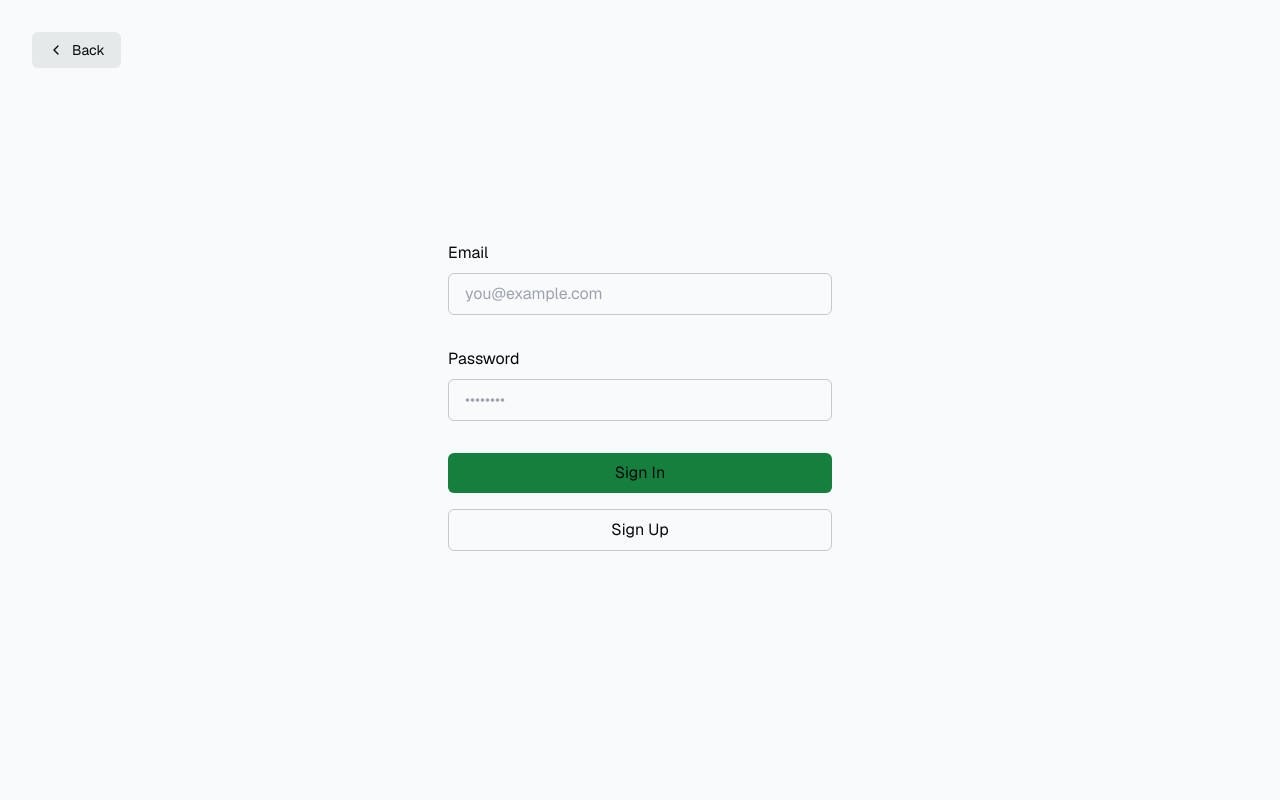
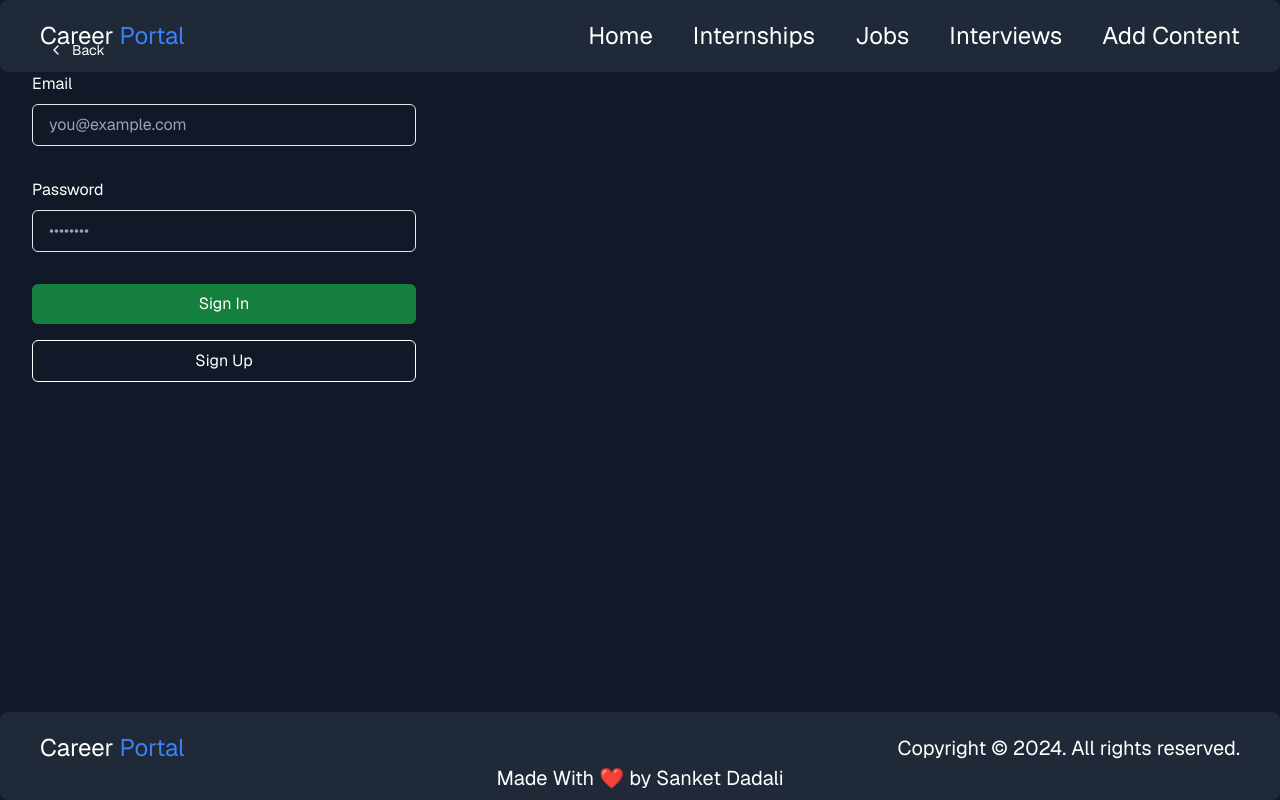
Before and after one commit to poseidonsanket/CareerPortal, a Next.js app: page /login in a window 1280 px wide. Built offline with nearby package versions, Linux system fonts and the light colour scheme.

Commit message:
Project Initialization with supabase and Header & Footer Added

```diff
--- a/app/globals.css
+++ b/app/globals.css
@@ -2,41 +2,8 @@
 @tailwind components;
 @tailwind utilities;
 
-@layer base {
-  :root {
-    --background: 200 20% 98%;
-    --btn-background: 200 10% 91%;
-    --btn-background-hover: 200 10% 89%;
-    --foreground: 200 50% 3%;
-  }
 
-  @media (prefers-color-scheme: dark) {
-    :root {
-      --background: 200 50% 3%;
-      --btn-background: 200 10% 9%;
-      --btn-background-hover: 200 10% 12%;
-      --foreground: 200 20% 96%;
-    }
-  }
+body {
+  background-color: #111827;
+  color: #ffffff;
 }
-
-@layer base {
-  * {
-    @apply border-foreground/20;
-  }
-}
-
-.animate-in {
-  animation: animateIn 0.3s ease 0.15s both;
-}
-
-@keyframes animateIn {
-  from {
-    opacity: 0;
-    transform: translateY(10px);
-  }
-  to {
-    opacity: 1;
-    transform: translateY(0);
-  }
-}
--- a/app/layout.tsx
+++ b/app/layout.tsx
@@ -1,5 +1,7 @@
 import { GeistSans } from "geist/font/sans";
 import "./globals.css";
+import { Header } from "@/components/Header";
+import Footer from "@/components/Footer";
 
 const defaultUrl = process.env.VERCEL_URL
   ? `https://${process.env.VERCEL_URL}`
@@ -7,8 +9,8 @@ const defaultUrl = process.env.VERCEL_URL
 
 export const metadata = {
   metadataBase: new URL(defaultUrl),
-  title: "Next.js and Supabase Starter Kit",
-  description: "The fastest way to build apps with Next.js and Supabase",
+  title: "Career Portal",
+  description: "",
 };
 
 export default function RootLayout({
@@ -18,9 +20,15 @@ export default function RootLayout({
 }) {
   return (
     <html lang="en" className={GeistSans.className}>
-      <body className="bg-background text-foreground">
-        <main className="min-h-screen flex flex-col items-center">
-          {children}
+      <body className="">
+        <main className="">
+          <div className="flex flex-col min-h-screen min-w-screen">
+            <Header />
+
+            <div className="flex-1 w-screen">{children}</div>
+
+            <Footer />
+          </div>
         </main>
       </body>
     </html>
--- /dev/null
+++ b/components/Footer.tsx
@@ -0,0 +1,23 @@
+import React from "react";
+
+const Footer = () => {
+  return (
+    <div className="w-screen bg-[#1F2937] h-max rounded-lg text-xl">
+      <div className="md:flex md:items-center md:justify-between md:pt-5 text-center w-full">
+        <div className="md:pl-10">
+          <h1 className="text-2xl">
+            <span>Career</span> <span className="text-blue-500">Portal</span>
+          </h1>
+        </div>
+        <div className="md:pr-10">
+          <h1>Copyright © 2024. All rights reserved.</h1>
+        </div>
+      </div>
+      <div className="flex justify-center pb-2">
+        Made With ❤️ by Sanket Dadali
+      </div>
+    </div>
+  );
+};
+
+export default Footer;
--- a/components/Header.tsx
+++ b/components/Header.tsx
@@ -1,44 +1,72 @@
-import NextLogo from "./NextLogo";
-import SupabaseLogo from "./SupabaseLogo";
+import {
+  Popover,
+  PopoverContent,
+  PopoverTrigger,
+} from "@/components/ui/popover";
+import { Button } from "@/components/ui/button";
+import Link from "next/link";
 
-export default function Header() {
+interface ButtonOutlineProps {
+  value: string;
+  href: string;
+}
+
+export function ButtonOutline(props: ButtonOutlineProps) {
+  const { value, href } = props;
   return (
-    <div className="flex flex-col gap-16 items-center">
-      <div className="flex gap-8 justify-center items-center">
-        <a
-          href="https://supabase.com/?utm_source=create-next-app&utm_medium=template&utm_term=nextjs"
-          target="_blank"
-          rel="noreferrer"
-        >
-          <SupabaseLogo />
-        </a>
-        <span className="border-l rotate-45 h-6" />
-        <a href="https://nextjs.org/" target="_blank" rel="noreferrer">
-          <NextLogo />
-        </a>
+    <Button
+      variant="outline"
+      className="bg-[#1F2937] text-white m-0 block w-full text-lg border border-white"
+    >
+      <Link href={href}>{value}</Link>
+    </Button>
+  );
+}
+
+export const Header = () => {
+  return (
+    <div className="text-2xl h-fit w-screen text-white bg-[#1F2937] rounded-lg">
+      <div className="flex justify-between items-center py-5">
+        <div>
+          <h1 className="pl-10">
+            <span>Career</span>
+            {" "}
+            <span className="text-blue-500">Portal</span>
+          </h1>
+        </div>
+        <div>
+          <ul className="flex items-center gap-10 pr-10">
+            <li>
+              <Link href="/">Home</Link>
+            </li>
+            <li>
+              <Link href="/internships">Internships</Link>
+            </li>
+            <li>
+              <Link href="/jobs">Jobs</Link>
+            </li>
+            <li>
+              <Link href="/experience">Interviews</Link>
+            </li>
+            <li>
+              <Popover>
+                <PopoverTrigger>Add Content</PopoverTrigger>
+                <PopoverContent className="bg-[#1F2937] text-white border border-white w-56 p-0 mt-4">
+                  <ButtonOutline value={"Add Jobs"} href={"/jobs/add"} />
+                  <ButtonOutline
+                    value={"Add Internships"}
+                    href={"/internships/add"}
+                  />
+                  <ButtonOutline
+                    value={"Add Experience"}
+                    href={"/experience/add"}
+                  />
+                </PopoverContent>
+              </Popover>
+            </li>
+          </ul>
+        </div>
       </div>
-      <h1 className="sr-only">Supabase and Next.js Starter Template</h1>
-      <p className="text-3xl lg:text-4xl !leading-tight mx-auto max-w-xl text-center">
-        The fastest way to build apps with{" "}
-        <a
-          href="https://supabase.com/?utm_source=create-next-app&utm_medium=template&utm_term=nextjs"
-          target="_blank"
-          className="font-bold hover:underline"
-          rel="noreferrer"
-        >
-          Supabase
-        </a>{" "}
-        and{" "}
-        <a
-          href="https://nextjs.org/"
-          target="_blank"
-          className="font-bold hover:underline"
-          rel="noreferrer"
-        >
-          Next.js
-        </a>
-      </p>
-      <div className="w-full p-[1px] bg-gradient-to-r from-transparent via-foreground/10 to-transparent my-8" />
     </div>
   );
-}
+};
--- /dev/null
+++ b/components/ui/button.tsx
@@ -0,0 +1,56 @@
+import * as React from "react"
+import { Slot } from "@radix-ui/react-slot"
+import { cva, type VariantProps } from "class-variance-authority"
+
+import { cn } from "@/lib/utils"
+
+const buttonVariants = cva(
+  "inline-flex items-center justify-center whitespace-nowrap rounded-md text-sm font-medium ring-offset-white transition-colors focus-visible:outline-none focus-visible:ring-2 focus-visible:ring-zinc-950 focus-visible:ring-offset-2 disabled:pointer-events-none disabled:opacity-50 dark:ring-offset-zinc-950 dark:focus-visible:ring-zinc-300",
+  {
+    variants: {
+      variant: {
+        default: "bg-zinc-900 text-zinc-50 hover:bg-zinc-900/90 dark:bg-zinc-50 dark:text-zinc-900 dark:hover:bg-zinc-50/90",
+        destructive:
+          "bg-red-500 text-zinc-50 hover:bg-red-500/90 dark:bg-red-900 dark:text-zinc-50 dark:hover:bg-red-900/90",
+        outline:
+          "border border-zinc-200 bg-white hover:bg-zinc-100 hover:text-zinc-900 dark:border-zinc-800 dark:bg-zinc-950 dark:hover:bg-zinc-800 dark:hover:text-zinc-50",
+        secondary:
+          "bg-zinc-100 text-zinc-900 hover:bg-zinc-100/80 dark:bg-zinc-800 dark:text-zinc-50 dark:hover:bg-zinc-800/80",
+        ghost: "hover:bg-zinc-100 hover:text-zinc-900 dark:hover:bg-zinc-800 dark:hover:text-zinc-50",
+        link: "text-zinc-900 underline-offset-4 hover:underline dark:text-zinc-50",
+      },
+      size: {
+        default: "h-10 px-4 py-2",
+        sm: "h-9 rounded-md px-3",
+        lg: "h-11 rounded-md px-8",
+        icon: "h-10 w-10",
+      },
+    },
+    defaultVariants: {
+      variant: "default",
+      size: "default",
+    },
+  }
+)
+
+export interface ButtonProps
+  extends React.ButtonHTMLAttributes<HTMLButtonElement>,
+    VariantProps<typeof buttonVariants> {
+  asChild?: boolean
+}
+
+const Button = React.forwardRef<HTMLButtonElement, ButtonProps>(
+  ({ className, variant, size, asChild = false, ...props }, ref) => {
+    const Comp = asChild ? Slot : "button"
+    return (
+      <Comp
+        className={cn(buttonVariants({ variant, size, className }))}
+        ref={ref}
+        {...props}
+      />
+    )
+  }
+)
+Button.displayName = "Button"
+
+export { Button, buttonVariants }
--- /dev/null
+++ b/components/ui/popover.tsx
@@ -0,0 +1,31 @@
+"use client"
+
+import * as React from "react"
+import * as PopoverPrimitive from "@radix-ui/react-popover"
+
+import { cn } from "@/lib/utils"
+
+const Popover = PopoverPrimitive.Root
+
+const PopoverTrigger = PopoverPrimitive.Trigger
+
+const PopoverContent = React.forwardRef<
+  React.ElementRef<typeof PopoverPrimitive.Content>,
+  React.ComponentPropsWithoutRef<typeof PopoverPrimitive.Content>
+>(({ className, align = "center", sideOffset = 4, ...props }, ref) => (
+  <PopoverPrimitive.Portal>
+    <PopoverPrimitive.Content
+      ref={ref}
+      align={align}
+      sideOffset={sideOffset}
+      className={cn(
+        "z-50 w-72 rounded-md border border-zinc-200 bg-white p-4 text-zinc-950 shadow-md outline-none data-[state=open]:animate-in data-[state=closed]:animate-out data-[state=closed]:fade-out-0 data-[state=open]:fade-in-0 data-[state=closed]:zoom-out-95 data-[state=open]:zoom-in-95 data-[side=bottom]:slide-in-from-top-2 data-[side=left]:slide-in-from-right-2 data-[side=right]:slide-in-from-left-2 data-[side=top]:slide-in-from-bottom-2 dark:border-zinc-800 dark:bg-zinc-950 dark:text-zinc-50",
+        className
+      )}
+      {...props}
+    />
+  </PopoverPrimitive.Portal>
+))
+PopoverContent.displayName = PopoverPrimitive.Content.displayName
+
+export { Popover, PopoverTrigger, PopoverContent }
--- /dev/null
+++ b/lib/utils.ts
@@ -0,0 +1,6 @@
+import { type ClassValue, clsx } from "clsx"
+import { twMerge } from "tailwind-merge"
+
+export function cn(...inputs: ClassValue[]) {
+  return twMerge(clsx(inputs))
+}
--- a/utils/supabase/middleware.ts
+++ b/utils/supabase/middleware.ts
@@ -2,10 +2,7 @@ import { createServerClient, type CookieOptions } from "@supabase/ssr";
 import { type NextRequest, NextResponse } from "next/server";
 
 export const updateSession = async (request: NextRequest) => {
-  // This `try/catch` block is only here for the interactive tutorial.
-  // Feel free to remove once you have Supabase connected.
   try {
-    // Create an unmodified response
     let response = NextResponse.next({
       request: {
         headers: request.headers,
@@ -21,7 +18,6 @@ export const updateSession = async (request: NextRequest) => {
             return request.cookies.get(name)?.value;
           },
           set(name: string, value: string, options: CookieOptions) {
-            // If the cookie is updated, update the cookies for the request and response
             request.cookies.set({
               name,
               value,
```
Also changed, not shown: app/page.tsx (+2 -39 lines), package.json (+7 -0 lines), tailwind.config.ts (added, +40 -0 lines), components.json (added), 1 other file (tests, documents, lock files or other folders).
